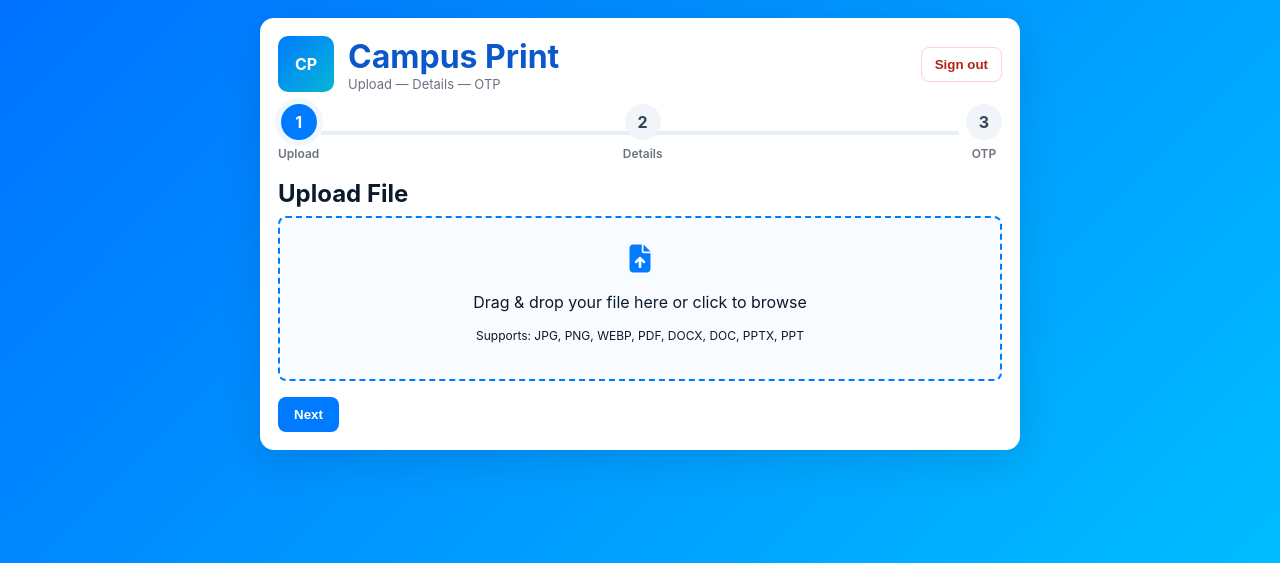
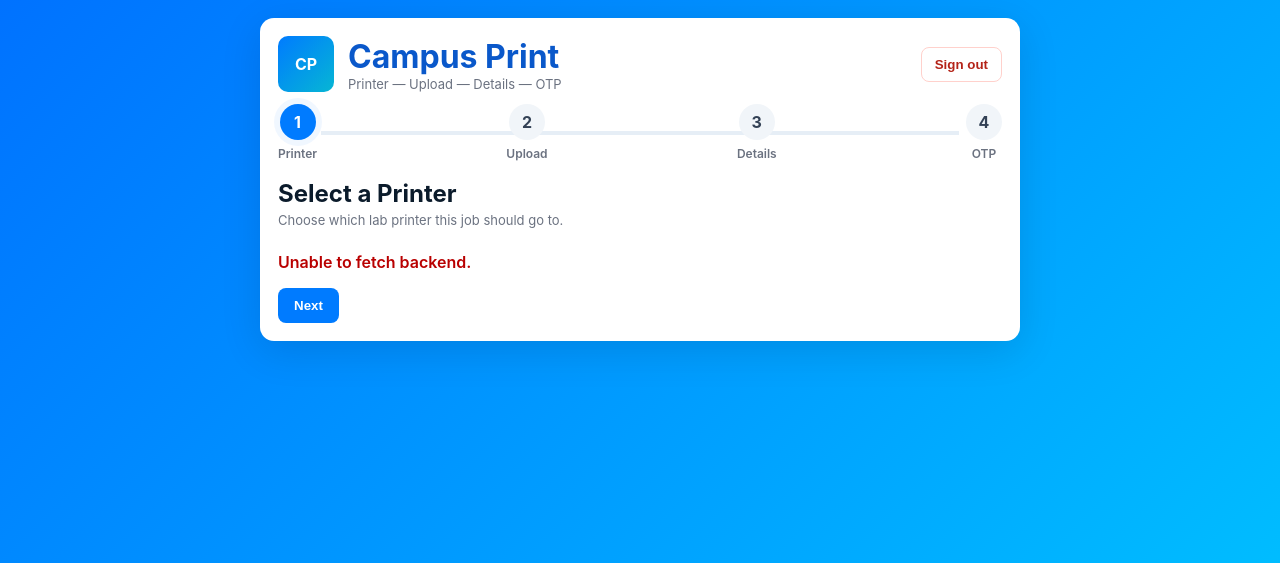
Before and after one commit to found404At404NotFound/CampusPrinter, a Flask app: page /upload in a window 1280 px wide. Shown: the top 563 px of the page. Run offline with Flask 3, Linux system fonts and the light colour scheme; some libraries are stand-ins or nearby versions.

Commit message:
Update print.html

```diff
--- a/templates/print.html
+++ b/templates/print.html
@@ -40,7 +40,7 @@ h1{margin:0;color:var(--blue-600)}
 .step-progress{display:flex;justify-content:space-between;position:relative;margin:12px 0 18px}
 .step-progress::before{content:'';position:absolute;left:6%;right:6%;top:50%;height:4px;background:#e6eef6;transform:translateY(-50%);z-index:0}
 .progress{position:absolute;left:6%;top:50%;height:4px;background:linear-gradient(90deg,var(--blue),#06b6d4);width:0;transform:translateY(-50%);z-index:1;transition:width .28s}
-.step{width:1/3;display:flex;flex-direction:column;align-items:center;z-index:2}
+.step{width:1/4;display:flex;flex-direction:column;align-items:center;z-index:2}
 .circle{width:36px;height:36px;border-radius:50%;background:#f1f5f9;color:#334155;display:flex;align-items:center;justify-content:center;font-weight:700}
 .circle.active{background:var(--blue);color:white;box-shadow:0 0 0 6px rgba(0,123,255,0.06)}
 .step-label{font-size:12px;margin-top:6px;color:var(--muted);font-weight:600}
@@ -60,6 +60,24 @@ select,input[type="file"],input[type="number"],input[type="text"],input[type="pa
 .mode-choice{display:flex;gap:10px}
 .mode-btn{flex:1;padding:12px;border-radius:8px;border:1px solid #dfe8ff;background:#f8fbff;cursor:pointer;text-align:center;font-weight:600;color:#334155}
 .mode-btn.selected{background:var(--blue);color:#fff;border-color:var(--blue)}
+/* printer cards */
+.printer-list{display:flex;flex-direction:column;gap:10px;margin-top:4px}
+.printer-card{
+  display:flex;align-items:center;justify-content:space-between;gap:12px;
+  background:#f8fbff;border:1px solid #dce4f7;border-left:6px solid var(--blue);
+  border-radius:10px;padding:14px 16px;cursor:pointer;transition:box-shadow .15s, border-color .15s;
+}
+.printer-card:hover{box-shadow:0 4px 14px rgba(2,6,23,.08)}
+.printer-card.selected{background:#eaf3ff;border-color:#9fc4ff;box-shadow:0 0 0 3px rgba(0,114,255,0.12)}
+.printer-card.offline{opacity:.55;cursor:not-allowed}
+.printer-name{font-weight:700;color:#0b1b2b}
+.printer-sub{font-size:12px;color:var(--muted);margin-top:2px}
+.printer-status{font-size:11px;font-weight:700;padding:4px 10px;border-radius:20px}
+.printer-status.online{background:#e9fff0;color:#1a9e4e}
+.printer-status.offline{background:#ffefef;color:#c02b2b}
+.printer-radio{width:20px;height:20px;border-radius:50%;border:2px solid #cbd8ee;flex-shrink:0;display:flex;align-items:center;justify-content:center}
+.printer-card.selected .printer-radio{border-color:var(--blue)}
+.printer-card.selected .printer-radio::after{content:'';width:10px;height:10px;border-radius:50%;background:var(--blue)}
 /* summary */
 .summary{background:#f8fbff;padding:12px;border-radius:8px;margin-top:8px}
 .cta{display:flex;gap:10px;margin-top:16px;flex-wrap:wrap}
@@ -80,20 +98,32 @@ select,input[type="file"],input[type="number"],input[type="text"],input[type="pa
       <div class="logo">CP</div>
       <div>
         <h1>Campus Print</h1>
-        <p class="lead">Upload — Details — OTP</p>
+        <p class="lead">Printer — Upload — Details — OTP</p>
       </div>
       <button class="logout-button" id="logoutButton" type="button">Sign out</button>
     </header>
 
     <div class="step-progress" aria-hidden>
       <div class="progress" id="progress"></div>
-      <div class="step"><div class="circle active" data-step="1">1</div><div class="step-label">Upload</div></div>
-      <div class="step"><div class="circle" data-step="2">2</div><div class="step-label">Details</div></div>
-      <div class="step"><div class="circle" data-step="3">3</div><div class="step-label">OTP</div></div>
+      <div class="step"><div class="circle active" data-step="1">1</div><div class="step-label">Printer</div></div>
+      <div class="step"><div class="circle" data-step="2">2</div><div class="step-label">Upload</div></div>
+      <div class="step"><div class="circle" data-step="3">3</div><div class="step-label">Details</div></div>
+      <div class="step"><div class="circle" data-step="4">4</div><div class="step-label">OTP</div></div>
     </div>
 
-    <!-- STEP 1: UPLOAD -->
+    <!-- STEP 1: PRINTER SELECTION -->
     <div id="step-1" class="panel active">
+      <h2 style="margin:0 0 4px">Select a Printer</h2>
+      <p style="color:var(--muted);margin:0 0 14px;font-size:13px">Choose which lab printer this job should go to.</p>
+      <div class="printer-list" id="printerList"></div>
+      <div id="printerMsg" class="msg error"></div>
+      <div class="cta">
+        <button class="btn" id="toUpload">Next</button>
+      </div>
+    </div>
+
+    <!-- STEP 2: UPLOAD -->
+    <div id="step-2" class="panel">
       <h2 style="margin:0 0 8px">Upload File</h2>
       <div class="upload-area" id="uploadArea">
         <div style="font-size:28px;color:var(--blue)"><i class="fas fa-file-upload"></i></div>
@@ -107,12 +137,13 @@ select,input[type="file"],input[type="number"],input[type="text"],input[type="pa
         <div><strong>Type:</strong> <span id="fileType">-</span></div>
       </div>
       <div class="cta">
+        <button class="btn secondary" id="back2">Back</button>
         <button class="btn" id="toDetails">Next</button>
       </div>
     </div>
 
-    <!-- STEP 2: DETAILS -->
-    <div id="step-2" class="panel">
+    <!-- STEP 3: DETAILS -->
+    <div id="step-3" class="panel">
       <h2 style="margin:0 0 8px">Print Details</h2>
       <div class="row">
         <label for="copies">No. of Copies</label>
@@ -126,18 +157,19 @@ select,input[type="file"],input[type="number"],input[type="text"],input[type="pa
         </div>
       </div>
       <div class="summary">
+        <div><strong>Printer:</strong> <span id="sumPrinter">-</span></div>
         <div><strong>File:</strong> <span id="sumFileName">-</span></div>
         <div><strong>Copies:</strong> <span id="sumCopies">1</span></div>
         <div><strong>Mode:</strong> <span id="sumMode">Color</span></div>
       </div>
       <div class="cta">
-        <button class="btn secondary" id="back2">Back</button>
+        <button class="btn secondary" id="back3">Back</button>
         <button class="btn" id="toOtp">Next</button>
       </div>
     </div>
 
-    <!-- STEP 3: OTP -->
-    <div id="step-3" class="panel">
+    <!-- STEP 4: OTP -->
+    <div id="step-4" class="panel">
       <h2 style="margin:0 0 8px">Enter OTP</h2>
       <p style="color:var(--muted)">Enter the OTP sent to your registered email to start the print job.</p>
       <div class="row" style="justify-content:center">
@@ -145,7 +177,7 @@ select,input[type="file"],input[type="number"],input[type="text"],input[type="pa
       </div>
       <div id="otpMsg" class="msg"></div>
       <div class="cta" style="justify-content:center">
-        <button class="btn secondary" id="back3">Back</button>
+        <button class="btn secondary" id="back4">Back</button>
         <button class="btn secondary" id="cancelPrintBtn" type="button">Cancel print</button>
         <button class="btn" id="submitOtpBtn">Submit OTP</button>
       </div>
@@ -156,12 +188,19 @@ select,input[type="file"],input[type="number"],input[type="text"],input[type="pa
 
 <script>
 //backend config
-const BASE = "https://handbook-comparison-preliminary-thompson.trycloudflare.com";
+const BASE = "https://printer.mangojam.me";
 const UPLOAD_ENDPOINT = BASE + "/upload";
 const PRINT_OTP_ENDPOINT = BASE + "/triggerprinting";
 const PENDING_ENDPOINT = BASE + "/pending";
 const CANCEL_ENDPOINT = BASE + "/cancel";
 const USER_ID = "181818";
+
+// Hardcoded fallback for this block's 3 lab printers — used only if the
+// /printers endpoint below isn't reachable yet. Once your backend guy wires
+// it up, this list gets replaced by real live/offline status from the DB,
+// which is exactly what gets toggled from admin.html.
+let PRINTERS = [];
+const PRINTERS_ENDPOINT = BASE + "/printers";
 
 async function logout() {
   const button = document.getElementById('logoutButton');
@@ -191,15 +230,17 @@ async function clerkAuthHeaders() {
 }
 
 let currentStep = 1;
-const totalSteps = 3;
+const totalSteps = 4;
 const selected = {
+  printer: null,
+  printerName: null,
   file: null,
   fileName: null,
   copies: 1,
   mode: 'color'
 };
 
-const panels = {1:document.getElementById('step-1'),2:document.getElementById('step-2'),3:document.getElementById('step-3')};
+const panels = {1:document.getElementById('step-1'),2:document.getElementById('step-2'),3:document.getElementById('step-3'),4:document.getElementById('step-4')};
 const circles = Array.from(document.querySelectorAll('.circle'));
 const progressEl = document.getElementById('progress');
 
@@ -208,8 +249,69 @@ function showStep(n){
   for(let i=1;i<=totalSteps;i++) panels[i].classList.toggle('active', i===n);
   circles.forEach(c=> c.classList.toggle('active', Number(c.dataset.step) <= n ));
   progressEl.style.width = ((n-1)/(totalSteps-1))*100 + '%';
-  if(n===2) populateSummary();
+  if(n===3) populateSummary();
 }
+
+// Step 1: Printer selection
+function renderPrinters(){
+  const list = document.getElementById('printerList');
+  list.innerHTML = '';
+  PRINTERS.forEach(p => {
+    const card = document.createElement('div');
+    card.className = 'printer-card' + (selected.printer === p.id ? ' selected' : '') + (!p.online ? ' offline' : '');
+    card.innerHTML = `
+      <div class="printer-radio"></div>
+      <div style="flex:1">
+        <div class="printer-name">${p.name}</div>
+        <div class="printer-sub">${p.sub}</div>
+      </div>
+      <div class="printer-status ${p.online ? 'online' : 'offline'}">${p.online ? 'Online' : 'Offline'}</div>
+    `;
+    if(p.online){
+      card.addEventListener('click', () => {
+        selected.printer = p.id;
+        selected.printerName = p.name;
+        document.getElementById('printerMsg').textContent = '';
+        renderPrinters();
+      });
+    }
+    list.appendChild(card);
+  });
+}
+
+async function loadPrinters(){
+  const printerMsg = document.getElementById('printerMsg');
+  try {
+    const res = await fetch(PRINTERS_ENDPOINT, { credentials: 'include' });
+    if(!res.ok) throw new Error('Server responded ' + res.status);
+    const data = await res.json();
+    if(Array.isArray(data) && data.length){
+      PRINTERS = data;
+      printerMsg.textContent = '';
+    } else {
+      PRINTERS = [];
+      printerMsg.textContent = 'No printers available from the backend.';
+    }
+  } catch(err){
+    console.warn('Could not load live printer status:', err.message);
+    PRINTERS = [];
+    printerMsg.textContent = 'Unable to fetch backend.';
+  }
+  renderPrinters();
+}
+
+loadPrinters();
+// Keep printer status fresh in case one goes offline while the student is
+// still on this page (e.g. lab incharge flips it off from admin.html).
+setInterval(loadPrinters, 8000);
+
+document.getElementById('toUpload').addEventListener('click', ()=>{
+  if(!selected.printer){
+    document.getElementById('printerMsg').textContent = 'Please select a printer to continue.';
+    return;
+  }
+  showStep(2);
+});
 
 async function restorePendingPrint() {
   try {
@@ -236,12 +338,17 @@ async function restorePendingPrint() {
     const hasPendingPrint = pending.pending === true || pending.peending === true;
     if (hasPendingPrint) {
       selected.fileName = pending.file_name || pending.fileName || 'Uploaded file';
+      selected.printer = pending.printer_id || pending.printer || selected.printer;
+      const matchedPrinter = PRINTERS.find(p => p.id === selected.printer);
+      selected.printerName = matchedPrinter ? matchedPrinter.name : (pending.printer_name || 'Selected printer');
+      renderPrinters();
       document.getElementById('fileName').textContent = selected.fileName;
       document.getElementById('fileSize').textContent = pending.file_size || '-';
       document.getElementById('fileType').textContent = pending.file_type || '-';
       document.getElementById('filePreview').classList.remove('hidden');
       document.getElementById('sumFileName').textContent = selected.fileName;
-      showStep(3);
+      document.getElementById('sumPrinter').textContent = selected.printerName;
+      showStep(4);
     } else {
       showStep(1);
     }
@@ -251,13 +358,15 @@ async function restorePendingPrint() {
   }
 }
 
-// Step 1:
+// Step 2: Upload
 function formatBytes(bytes){
   if(!bytes) return '-';
   if(bytes<1024) return bytes + ' bytes';
   if(bytes<1048576) return (bytes/1024).toFixed(1) + ' KB';
   return (bytes/1048576).toFixed(1) + ' MB';
 }
+
+document.getElementById('back2').addEventListener('click', ()=> showStep(1));
 
 document.getElementById('uploadArea').addEventListener('click', ()=> document.getElementById('fileInput').click());
 document.getElementById('fileInput').addEventListener('change', (e)=>{
@@ -273,10 +382,10 @@ document.getElementById('fileInput').addEventListener('change', (e)=>{
 
 document.getElementById('toDetails').addEventListener('click', ()=>{
   if(!selected.file){ alert('Please upload a file first'); return; }
-  showStep(2);
+  showStep(3);
 });
 
-// Step 2:
+// Step 3: Details
 document.getElementById('copies').addEventListener('input', (e)=>{
   selected.copies = Math.max(1, parseInt(e.target.value) || 1);
   document.getElementById('sumCopies').textContent = selected.copies;
@@ -292,12 +401,13 @@ document.querySelectorAll('.mode-btn').forEach(btn=>{
 });
 
 function populateSummary(){
+  document.getElementById('sumPrinter').textContent = selected.printerName || '-';
   document.getElementById('sumFileName').textContent = selected.fileName || '-';
   document.getElementById('sumCopies').textContent = selected.copies;
   document.getElementById('sumMode').textContent = selected.mode === 'color' ? 'Color' : 'Black & White';
 }
 
-document.getElementById('back2').addEventListener('click', ()=> showStep(1));
+document.getElementById('back3').addEventListener('click', ()=> showStep(2));
 
 document.getElementById('toOtp').addEventListener('click', async ()=>{
   const nextBtn = document.getElementById('toOtp');
@@ -306,6 +416,7 @@ document.getElementById('toOtp').addEventListener('click', async ()=>{
 
   const fd = new FormData();
   fd.append('file', selected.file);
+  fd.append('printer', selected.printer);
   fd.append('copies', selected.copies);
   fd.append('mode', selected.mode);
   fd.append('userid', USER_ID);
@@ -322,7 +433,7 @@ document.getElementById('toOtp').addEventListener('click', async ()=>{
       throw new Error(`Server error: ${res.status} - ${text}`);
     }
     selected.fileName = selected.file.name;
-    showStep(3);
+    showStep(4);
   } catch(err){
     alert('Upload failed: ' + err.message);
   } finally {
@@ -331,8 +442,8 @@ document.getElementById('toOtp').addEventListener('click', async ()=>{
   }
 });
 
-// Step 3:
-document.getElementById('back3').addEventListener('click', ()=> showStep(2));
+// Step 4: OTP
+document.getElementById('back4').addEventListener('click', ()=> showStep(3));
 
 document.getElementById('cancelPrintBtn').addEventListener('click', async ()=>{
   if(!window.confirm('Are you sure you want to cancel this print job?')) return;
@@ -349,11 +460,14 @@ document.getElementById('cancelPrintBtn').addEventListener('click', async ()=>{
 
     selected.file = null;
     selected.fileName = null;
+    selected.printer = null;
+    selected.printerName = null;
     document.getElementById('fileInput').value = '';
     document.getElementById('filePreview').classList.add('hidden');
     document.getElementById('otpInput').value = '';
     document.getElementById('otpInput').disabled = false;
     document.getElementById('otpMsg').textContent = '';
+    renderPrinters();
     showStep(1);
   } catch (error) {
     alert(error.message);
@@ -389,7 +503,8 @@ document.getElementById('submitOtpBtn').addEventListener('click', async ()=>{
       },
       body: JSON.stringify({
         otp: enteredOTP,
-        userid: USER_ID
+        userid: USER_ID,
+        printer: selected.printer
       })
     });
 
```
